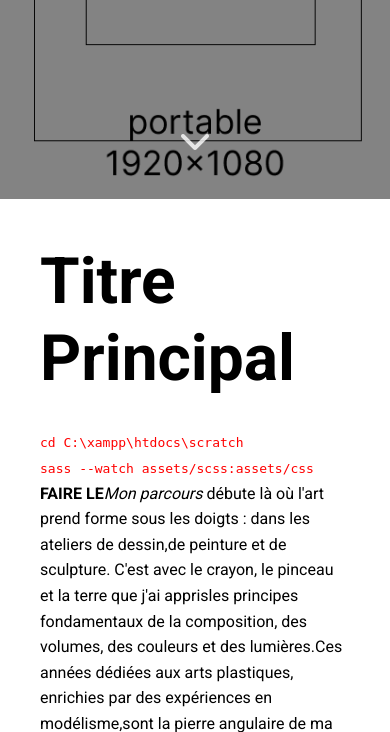
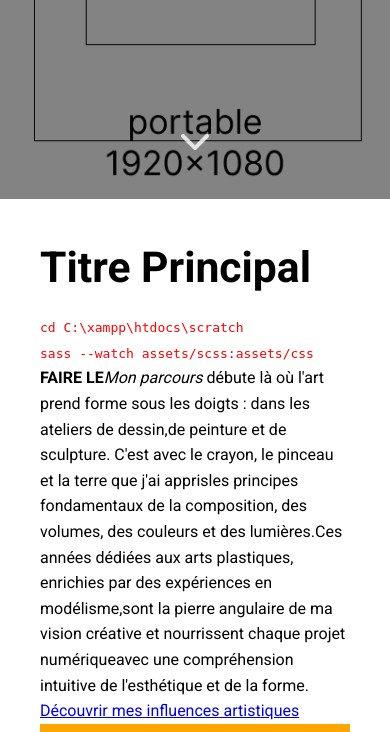
Before and after one commit to Millot-2023/scratch, a PHP site: page / in a window 390 px wide. Shown: the part 645-1377 px from the top of the page. Run offline with PHP 8.4, Linux system fonts and the light colour scheme.

Commit message:
mise à jour iPhone X

```diff
--- a/assets/css/styles.css
+++ b/assets/css/styles.css
@@ -78,7 +78,7 @@ body {
 h1 {
   font-family: "Roboto", sans-serif;
   font-weight: 700;
-  font-size: 48pt;
+  /*font-size:48pt;*/
   color: White;
   line-height: 1.2;
   margin-bottom: 0.5em;
@@ -92,7 +92,8 @@ h1 {
   color: black;
   line-height: 1.2;
   margin-bottom: 0.5em;
-  margin-top: 0.7em;
+  margin-top: 1em; /*MARGE AU DESSUS DU TITRE PRINCIPAL*/
+  /*CETTE MARGE REPOUSSE Le HERO CORRECTEMENT*/
 }
 
 h2 {
@@ -139,6 +140,16 @@ code {
   color: red;
 }
 
+@media (max-width: 768px) { /*EN DESSOUS DE*/
+  .h1Black {
+    font-size: 32pt;
+  }
+}
+@media (min-width: 769px) { /*AU DELA DE*/
+  .h1Black {
+    font-size: 36pt;
+  }
+}
 .main-header {
   color: #ffffff;
   padding: 0;
@@ -390,7 +401,7 @@ code {
 }
 
 /* --- Media Queries pour le Responsive --- */
-@media (max-width: 769px) { /*AEN DESSOUS DE*/
+@media (max-width: 769px) { /*EN DESSOUS DE*/
   .deuxBlocs {
     background-color: orange;
     display: flex;
--- a/assets/scss/_fonts.scss
+++ b/assets/scss/_fonts.scss
@@ -6,10 +6,8 @@ body {
 h1 {
     font-family: 'Roboto', sans-serif;
     font-weight: 700;
-    font-size:48pt;
-
+    /*font-size:48pt;*/
     color: White;
-
     line-height: 1.2;
     margin-bottom: 0.5em;
     margin-top: 0.7em;
@@ -22,16 +20,14 @@ h1 {
     color: black;
     line-height: 1.2;
     margin-bottom: 0.5em;
-    margin-top: 0.7em;
+    margin-top: 1em;/*MARGE AU DESSUS DU TITRE PRINCIPAL*/
+    /*CETTE MARGE REPOUSSE Le HERO CORRECTEMENT*/
     }
-
-
 
 h2 {
     font-family: 'Roboto', sans-serif;
     font-weight: 700;
     font-size:28pt;
-    // color: blue;
     color: black;
     line-height: 1.1;
     margin-top: 0.5em;
@@ -58,18 +54,26 @@ p{
     }
 
 
-
 b, strong {
     font-weight: 700; // Ou 'bold'
-}
+    }
 i, em {
     font-style: italic;
-}
+    }
+code{
+    color:red;
+    }
 
 
 
+@media (max-width: 768px) {/*EN DESSOUS DE*/
+    .h1Black {
+    font-size:32pt;
+    }
+}
 
-
-code{
-    color:red;
+@media (min-width: 769px) {/*AU DELA DE*/
+    .h1Black {
+    font-size:36pt;
+    }
 }
--- a/assets/scss/_layout.scss
+++ b/assets/scss/_layout.scss
@@ -19,7 +19,7 @@
 .quatresBlocs{background-color:green;}
 
 /* --- Media Queries pour le Responsive --- */
-@media (max-width: 769px) {/*AEN DESSOUS DE*/
+@media (max-width: 769px) {/*EN DESSOUS DE*/
 
 .deuxBlocs{
 background-color:orange;
```
Also changed, not shown: 1 other file.
